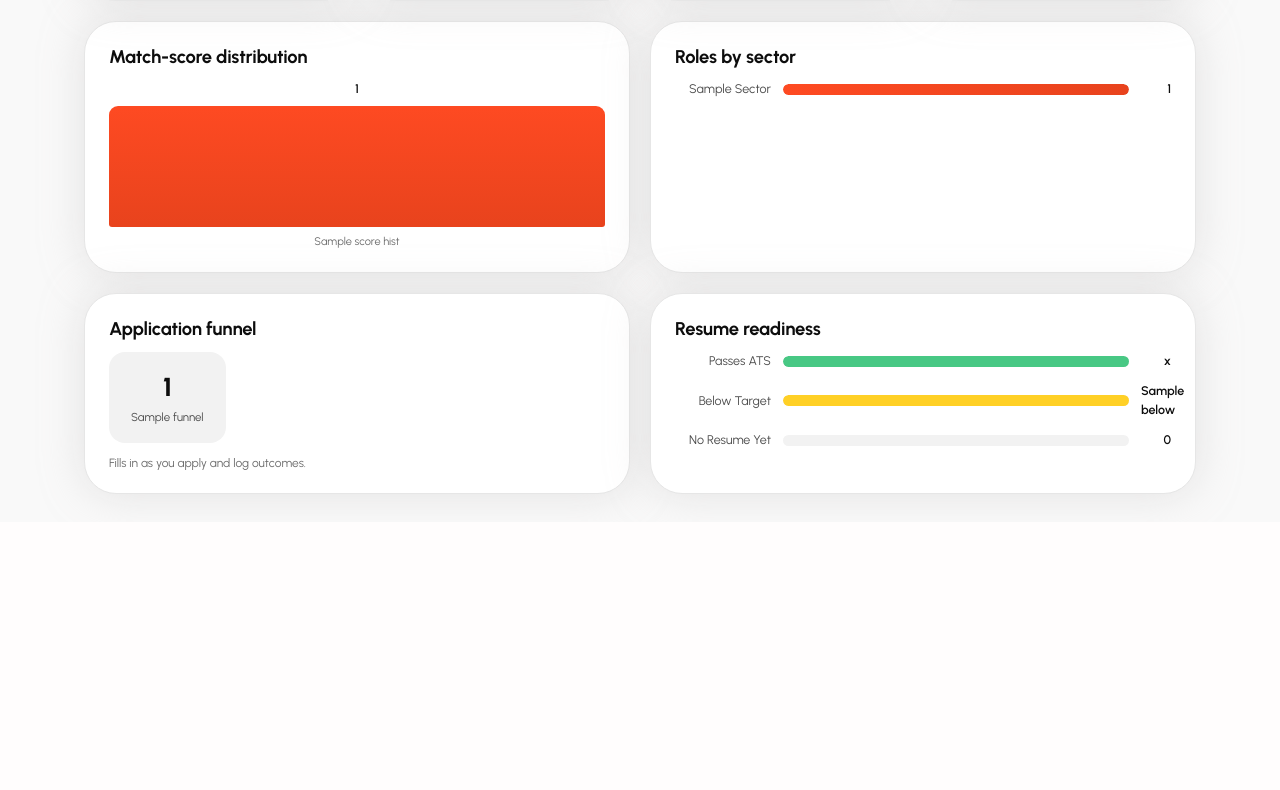
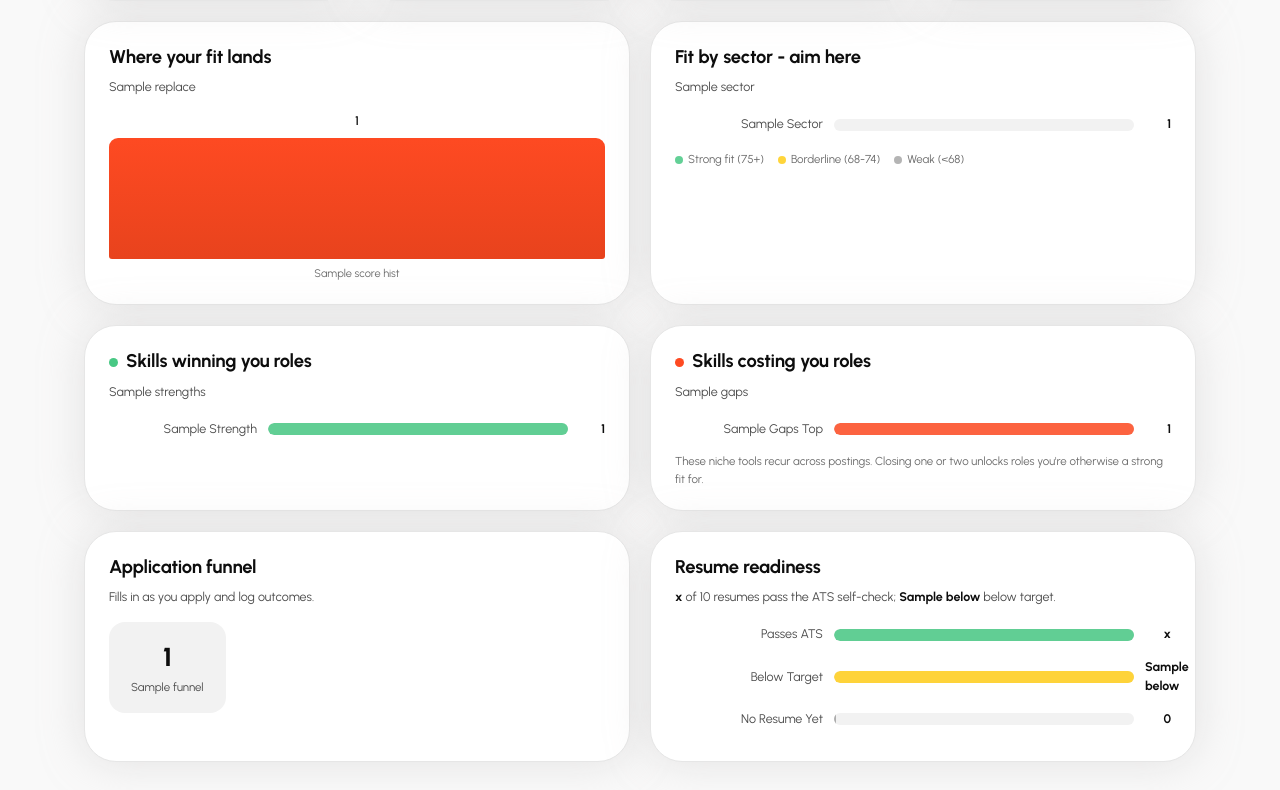
Before and after one commit to Nam-Aniket/northstar, a FastAPI app: template app/templates/insights.html in a window 1280 px wide. Shown: the part 318-1108 px from the top of the page. Before the commit the page ends 826 px from the top, so only its background shows below. Run offline with FastAPI, Linux system fonts and the light colour scheme; the template is opened without the code that fills it: most values are stand-ins (such as "Sample title", 1, 10 or a date in 2020); parts of the project's set-up code (start-up, migrations or seed data) failed here and were passed over; some libraries are stand-ins or nearby versions.

Commit message:
fix(parity): port richer Insights page + restore JD scroll isolation to the fork
The delivered fork had drifted behind the working app on two user-facing things:

- Insights: port the full analytics page the fork was missing — fit-distribution
  with the modal band highlighted, sector fit colour-coded by tone with avg-fit
  tooltips and a legend, a strengths-vs-gaps skill story, and insight-led
  captions. Brings over _norm_skill/_fit_tone helpers, the rich insights() body
  (data layer already produced evidence_list/gaps_list), and the .sbar/.hdot/
  .legend/.chart-sub/.hbar.hot CSS.
- job_detail: restore data-lenis-prevent on the .jd-text panel so the smooth-
  scroll library no longer hijacks scrolling inside the job description.

Co-Authored-By: Claude Fable 5 <noreply@anthropic.com>

```diff
--- a/app/static/app.css
+++ b/app/static/app.css
@@ -264,6 +264,33 @@ a:focus-visible,button:focus-visible,select:focus-visible,input:focus-visible,te
 .ob-error{padding:10px 14px;border-radius:var(--r-md);background:rgb(var(--c-bad-soft));color:rgb(var(--c-bad));font-size:13px}
 .ob-position-card{background:rgb(var(--c-paper));border:1px solid rgb(var(--c-line));border-radius:var(--r-lg);padding:8px 12px}
 
+/* --- Insights: sector-fit / strengths-gaps bars, mode-highlight, legend (ported) --- */
+.hist .hbar.hot{background:linear-gradient(180deg,rgb(var(--c-accent)),rgb(var(--c-accent-d)))}
+.chart-sub{font-size:12.5px;line-height:1.45;color:rgb(var(--c-ink2));margin:-2px 0 16px}
+.chart-sub b{color:rgb(var(--c-ink));font-weight:700}
+.hdot{display:inline-block;width:9px;height:9px;border-radius:50%;margin-right:8px;vertical-align:middle}
+.hdot--good{background:rgb(var(--c-good))}
+.hdot--gap{background:rgb(var(--c-accent))}
+.sbar{display:flex;align-items:center;gap:11px;margin:0 -6px 8px;padding:3px 6px;border-radius:8px;position:relative;cursor:default;transition:background var(--dur-fast,.15s) ease}
+.sbar.tip{display:flex}
+.sbar:hover{background:rgb(var(--c-sand)/.6)}
+.sbar:focus-visible{outline:none;background:rgb(var(--c-sand)/.6);box-shadow:0 0 0 2px rgb(var(--c-accent)/.35)}
+.sbar-label{width:148px;flex-shrink:0;font-size:12.5px;color:rgb(var(--c-ink2));text-align:right;text-transform:capitalize;overflow:hidden;text-overflow:ellipsis;white-space:nowrap}
+.sbar-track{flex:1;height:12px;background:rgb(var(--c-sand));border-radius:6px;overflow:hidden}
+.sbar-fill{display:block;height:100%;border-radius:6px;min-width:2px;transition:width .5s cubic-bezier(.22,1,.36,1)}
+.sbar-fill--good{background:rgb(var(--c-good)/.85)}
+.sbar-fill--gap{background:rgb(var(--c-accent)/.85)}
+.sbar-fill--warn{background:rgb(var(--c-warn)/.9)}
+.sbar-fill--muted{background:rgb(var(--c-muted)/.5)}
+.sbar-val{width:26px;flex-shrink:0;font-size:12.5px;font-weight:700;text-align:right;color:rgb(var(--c-ink))}
+.legend{display:flex;flex-wrap:wrap;gap:14px;margin-top:14px;font-size:11.5px;color:rgb(var(--c-muted))}
+.legend span{display:inline-flex;align-items:center;gap:5px}
+.legend .dot{width:8px;height:8px;border-radius:50%}
+.dot--good{background:rgb(var(--c-good)/.85)}
+.dot--warn{background:rgb(var(--c-warn)/.9)}
+.dot--muted{background:rgb(var(--c-muted)/.5)}
+.legend-note{font-size:11.5px;line-height:1.5;color:rgb(var(--c-muted));margin-top:12px}
+
 @media (prefers-reduced-motion: reduce){
   *{transition:none!important;animation:none!important}
   .reveal{opacity:1;transform:none}
--- a/app/templates/insights.html
+++ b/app/templates/insights.html
@@ -19,53 +19,103 @@
 </div>
 
 <div class="grid grid-cols-2 lg:grid-cols-4 gap-3 mb-5">
-  <div class="kpi"><div class="l">Active roles</div><div class="v">{{ d.total }}</div></div>
-  <div class="kpi"><div class="l">Average fit</div><div class="v text-clay">{{ d.score_avg }}</div></div>
-  <div class="kpi"><div class="l">Applied</div><div class="v text-leaf">{{ d.applied }}</div></div>
-  <div class="kpi"><div class="l">Resumes ready</div><div class="v">{{ d.ats.passes }}<span style="font-size:15px;color:rgb(var(--c-muted))">/{{ d.ats.with_resume }}</span></div></div>
+  <div class="kpi reveal"><div class="l">Active roles</div><div class="v">{{ d.total }}</div></div>
+  <div class="kpi reveal"><div class="l">Average fit</div><div class="v text-clay">{{ d.score_avg }}</div></div>
+  <div class="kpi reveal"><div class="l">Applied</div><div class="v text-leaf">{{ d.applied }}</div></div>
+  <div class="kpi reveal"><div class="l">Resumes ready</div><div class="v">{{ d.ats.passes }}<span style="font-size:15px;color:rgb(var(--c-muted))">/{{ d.ats.with_resume }}</span></div></div>
 </div>
 
+{# ── Where you stand: fit distribution + sector fit ──────────────────────── #}
 <div class="grid lg:grid-cols-2 gap-5">
   <div class="chart-card reveal">
-    <h2 class="section-h">Match-score distribution</h2>
+    <h2 class="section-h">Where your fit lands</h2>
+    <p class="chart-sub">{{ d.cap.score | swd | safe }}</p>
     {% set maxc = (d.score_hist | map(attribute='count') | max) or 1 %}
     <div class="hist">
       {% for b in d.score_hist %}
-      <div class="col"><div class="hv">{{ b.count }}</div>
-        <div class="hbar" style="height:{{ (b.count / maxc * 100) | round | int }}%"></div>
-        <div class="hx">{{ b.label }}</div></div>
+      <div class="col">
+        <div class="hv">{{ b.count }}</div>
+        <div class="hbar {{ 'hot' if b.label == d.score_mode }}" style="height:{{ (b.count / maxc * 100) | round | int }}%"></div>
+        <div class="hx">{{ b.label }}</div>
+      </div>
       {% endfor %}
     </div>
   </div>
 
   <div class="chart-card reveal">
-    <h2 class="section-h">Roles by sector</h2>
-    {% set maxs = (d.sectors | map(attribute='count') | max) or 1 %}
+    <h2 class="section-h">Fit by sector - aim here</h2>
+    <p class="chart-sub">{{ d.cap.sector | swd | safe }}</p>
     {% for s in d.sectors %}
-    <div class="bar-row">
-      <span class="blabel">{{ s.sector.replace('_',' ') }}</span>
-      <div class="bar-track"><div class="bar-fill" style="width:{{ (s.count / maxs * 100) | round | int }}%"></div></div>
-      <span class="bar-val">{{ s.count }}</span>
+    <div class="sbar tip" tabindex="0">
+      <span class="sbar-label">{{ s.sector.replace('_',' ') }}</span>
+      <span class="sbar-track"><span class="sbar-fill sbar-fill--{{ s.tone }}" style="width:{{ (s.count / d.sec_max * 100) | round | int }}%"></span></span>
+      <span class="sbar-val">{{ s.count }}</span>
+      <span role="tooltip" class="tip__bubble">{{ s.count }} role{{ 's' if s.count != 1 }} · average fit {{ s.avg_fit }}</span>
     </div>
     {% endfor %}
+    <div class="legend">
+      <span><i class="dot dot--good"></i>Strong fit (75+)</span>
+      <span><i class="dot dot--warn"></i>Borderline (68-74)</span>
+      <span><i class="dot dot--muted"></i>Weak (&lt;68)</span>
+    </div>
   </div>
 </div>
 
+{# ── The skill story: strengths vs gaps ─────────────────────────────────── #}
+<div class="grid lg:grid-cols-2 gap-5 mt-5">
+  <div class="chart-card reveal">
+    <h2 class="section-h"><i class="hdot hdot--good"></i>Skills winning you roles</h2>
+    <p class="chart-sub">{{ d.cap.strengths | swd | safe }}</p>
+    {% if d.strengths %}
+      {% for s in d.strengths %}
+      <div class="sbar tip" tabindex="0">
+        <span class="sbar-label">{{ s.label }}</span>
+        <span class="sbar-track"><span class="sbar-fill sbar-fill--good" style="width:{{ (s.count / d.strength_max * 100) | round | int }}%"></span></span>
+        <span class="sbar-val">{{ s.count }}</span>
+        <span role="tooltip" class="tip__bubble">Evidenced at {{ s.roles | join(', ') }}{% if s.more %} +{{ s.more }} more{% endif %}</span>
+      </div>
+      {% endfor %}
+    {% else %}
+      <p class="text-sm text-muted py-4">No matched skills yet - run the pipeline to populate this.</p>
+    {% endif %}
+  </div>
+
+  <div class="chart-card reveal">
+    <h2 class="section-h"><i class="hdot hdot--gap"></i>Skills costing you roles</h2>
+    <p class="chart-sub">{{ d.cap.gaps | swd | safe }}</p>
+    {% if d.gaps_top %}
+      {% for s in d.gaps_top %}
+      <div class="sbar tip" tabindex="0">
+        <span class="sbar-label">{{ s.label }}</span>
+        <span class="sbar-track"><span class="sbar-fill sbar-fill--gap" style="width:{{ (s.count / d.gap_max * 100) | round | int }}%"></span></span>
+        <span class="sbar-val">{{ s.count }}</span>
+        <span role="tooltip" class="tip__bubble">Wanted at {{ s.roles | join(', ') }}{% if s.more %} +{{ s.more }} more{% endif %} - not fully covered in your resume.</span>
+      </div>
+      {% endfor %}
+      <p class="legend-note">These niche tools recur across postings. Closing one or two unlocks roles you're otherwise a strong fit for.</p>
+    {% else %}
+      <p class="text-sm text-muted py-4">No recurring skill gaps surfaced - nice.</p>
+    {% endif %}
+  </div>
+</div>
+
+{# ── What to do next: funnel + resume readiness ─────────────────────────── #}
 <div class="grid lg:grid-cols-2 gap-5 mt-5">
   <div class="chart-card reveal">
     <h2 class="section-h">Application funnel</h2>
+    <p class="chart-sub">Fills in as you apply and log outcomes.</p>
     <div class="funnel">
       {% for st in d.funnel %}<div class="fstage"><div class="fv">{{ st.count }}</div><div class="fl">{{ st.label }}</div></div>{% endfor %}
     </div>
-    <p class="text-xs text-muted mt-3">Fills in as you apply and log outcomes.</p>
   </div>
 
   <div class="chart-card reveal">
     <h2 class="section-h">Resume readiness</h2>
+    <p class="chart-sub"><b>{{ d.ats.passes }}</b> of {{ d.ats.with_resume }} resumes pass the ATS self-check{% if d.ats.below %}; <b>{{ d.ats.below }}</b> below target{% endif %}.</p>
     {% set rtot = d.total or 1 %}
-    <div class="bar-row"><span class="blabel">Passes ATS</span><div class="bar-track"><div class="bar-fill" style="width:{{ (d.ats.passes / rtot * 100) | round | int }}%;background:rgb(var(--c-good))"></div></div><span class="bar-val">{{ d.ats.passes }}</span></div>
-    <div class="bar-row"><span class="blabel">Below target</span><div class="bar-track"><div class="bar-fill" style="width:{{ (d.ats.below / rtot * 100) | round | int }}%;background:rgb(var(--c-warn))"></div></div><span class="bar-val">{{ d.ats.below }}</span></div>
-    <div class="bar-row"><span class="blabel">No resume yet</span><div class="bar-track"><div class="bar-fill" style="width:{{ ((d.total - d.ats.with_resume) / rtot * 100) | round | int }}%;background:rgb(var(--c-muted))"></div></div><span class="bar-val">{{ d.total - d.ats.with_resume }}</span></div>
+    <div class="sbar"><span class="sbar-label">Passes ATS</span><span class="sbar-track"><span class="sbar-fill sbar-fill--good" style="width:{{ (d.ats.passes / rtot * 100) | round | int }}%"></span></span><span class="sbar-val">{{ d.ats.passes }}</span></div>
+    <div class="sbar"><span class="sbar-label">Below target</span><span class="sbar-track"><span class="sbar-fill sbar-fill--warn" style="width:{{ (d.ats.below / rtot * 100) | round | int }}%"></span></span><span class="sbar-val">{{ d.ats.below }}</span></div>
+    <div class="sbar"><span class="sbar-label">No resume yet</span><span class="sbar-track"><span class="sbar-fill sbar-fill--muted" style="width:{{ ((d.total - d.ats.with_resume) / rtot * 100) | round | int }}%"></span></span><span class="sbar-val">{{ d.total - d.ats.with_resume }}</span></div>
   </div>
 </div>
 {% endblock %}
--- a/app/templates/job_detail.html
+++ b/app/templates/job_detail.html
@@ -44,7 +44,7 @@
         <h2 class="section-h mb-0">Job description</h2>
         <span class="text-xs text-muted">matched terms highlighted</span>
       </div>
-      {% if j.job_text %}<div class="jd-text">{{ j.job_text | highlight(j.matched_evidence) | safe }}</div>
+      {% if j.job_text %}<div class="jd-text" data-lenis-prevent>{{ j.job_text | highlight(j.matched_evidence) | safe }}</div>
       {% else %}<p class="text-sm text-muted">No description text on file for this role yet.</p>{% endif %}
     </section>
   </div>
```
Also changed, not shown: app/queries.py (+94 -7 lines).
